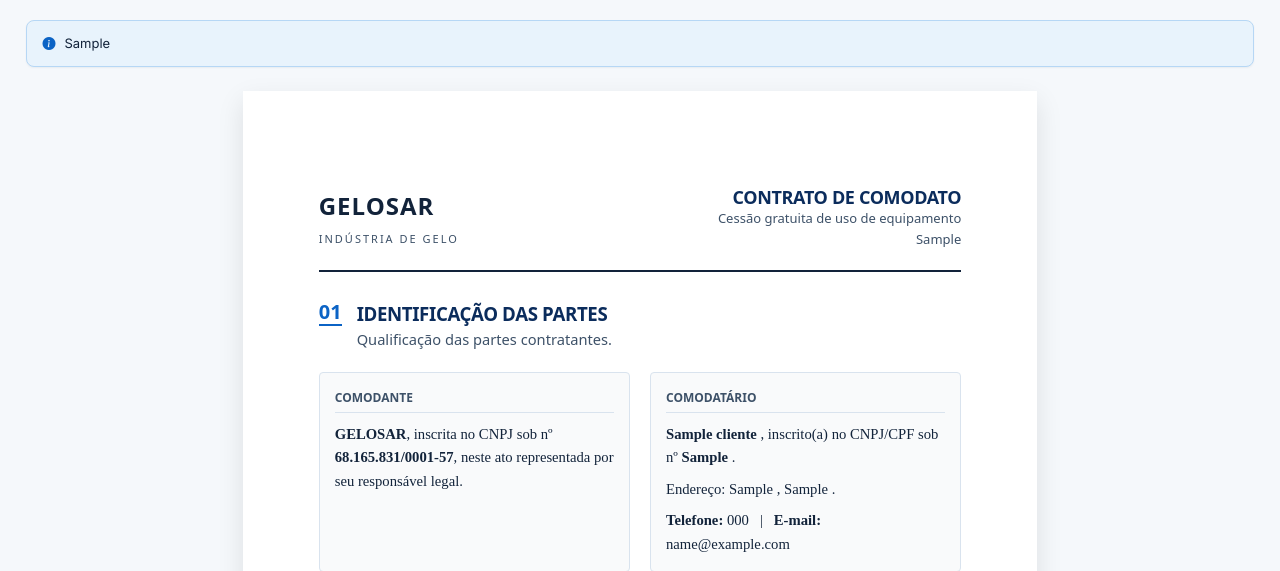
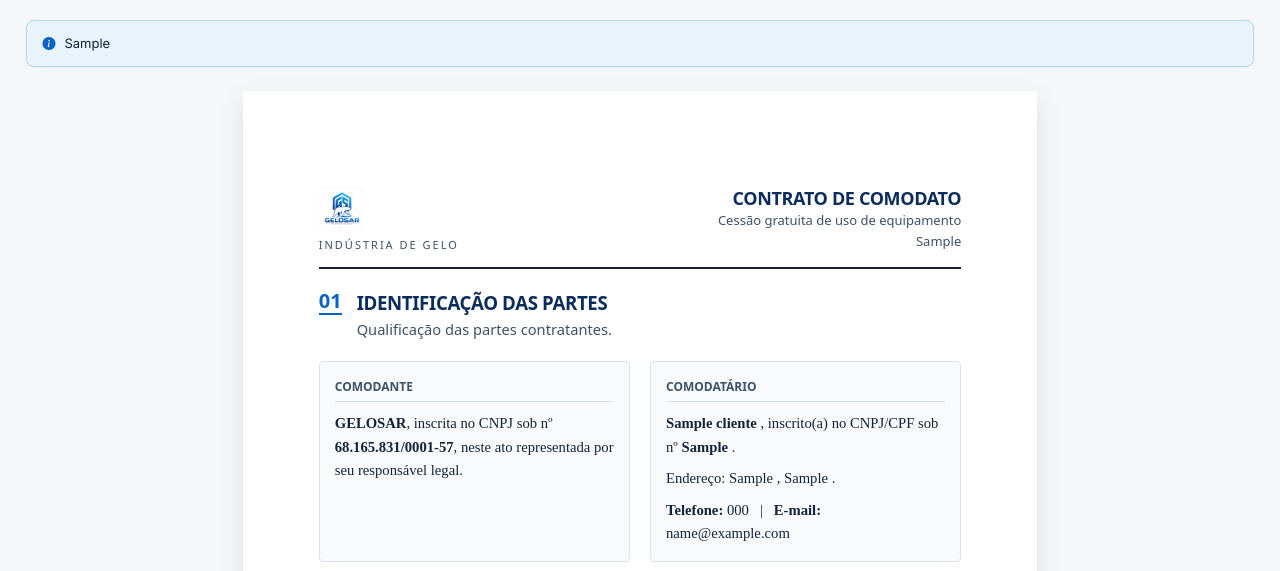
Before and after one commit to anderson-santos10/gelosar, a Django app: page /equipamentos/contrato-comodato/1/ in a window 1280 px wide. Shown: the part 180-751 px from the top of the page. Run offline with Django 5.2, Linux system fonts and the light colour scheme; a user stored in the database is signed in; tables that the repository leaves empty hold one stand-in row (values such as "Sample post").

Commit message:
Ajustes de contratos, estoque e vendas

```diff
--- a/equipamentos/static/css/contrato_comodato.css
+++ b/equipamentos/static/css/contrato_comodato.css
@@ -39,15 +39,25 @@
     display: flex;
     justify-content: space-between;
     align-items: center;
-    margin-bottom: 20px;
+    margin-bottom: 14px;
     font-family: system-ui, -apple-system, sans-serif;
 }
 
-.marca .logo-marca {
-    font-size: 24px;
-    font-weight: 900;
-    letter-spacing: 1px;
-    color: var(--text-main);
+.marca {
+    display: flex;
+    flex-direction: column;
+    align-items: flex-start;
+    gap: 4px;
+}
+
+.marca .logo-oficial {
+    display: block;
+    height: 46px;
+    width: auto;
+    max-width: 140px;
+    object-fit: contain;
+    object-position: left center;
+    background: #fff;
 }
 
 .marca span {
@@ -77,7 +87,7 @@
 .documento-linha {
     height: 2px;
     background: var(--text-main);
-    margin-bottom: 30px;
+    margin-bottom: 22px;
 }
 
 /* =====================================================
--- a/equipamentos/templates/equipamentos/contrato_comodato.html
+++ b/equipamentos/templates/equipamentos/contrato_comodato.html
@@ -61,7 +61,13 @@
 
         <header class="contrato-cabecalho">
             <div class="marca">
-                <div class="logo-marca">GELOSAR</div>
+                <img
+                    class="logo-oficial"
+                    src="{% static 'img/logo-gelosar.jpg' %}"
+                    alt="GELOSAR"
+                    width="140"
+                    height="46"
+                >
                 <span>INDÚSTRIA DE GELO</span>
             </div>
             <div class="titulo-documento">
--- a/equipamentos/templates/equipamentos/contrato_comodato_list.html
+++ b/equipamentos/templates/equipamentos/contrato_comodato_list.html
@@ -48,7 +48,7 @@
                     <td>{{ contrato.cliente.nome }}</td>
                     <td>{{ contrato.equipamento.nome }}</td>
                     <td>{{ contrato.data_inicio|date:"d/m/Y" }}</td>
-                    <td>{{ contrato.data_fim|date:"d/m/Y"|default:"—" }}</td>
+                    <td>{{ contrato.data_fim|date:"d/m/Y"|default:"Indeterminado" }}</td>
                     <td>{{ contrato.get_status_display }}</td>
                     <td>
                         <a href="{% url 'equipamentos:contrato_comodato_detalhe' contrato.pk %}" class="gs-btn gs-btn-outline">Ver</a>
--- a/equipamentos/tests.py
+++ b/equipamentos/tests.py
@@ -435,6 +435,8 @@ class ContratoComodatoPersistenciaTests(TestCase):
         self.assertContains(detalhe, "contrato-comodato")
         self.assertContains(detalhe, "gs-print-comodato")
         self.assertContains(detalhe, "css/contrato_comodato.css")
+        self.assertContains(detalhe, "img/logo-gelosar.jpg")
+        self.assertContains(detalhe, "logo-oficial")
 
     def test_edicao_mantem_criado_em(self):
         contrato = ContratoComodato.objects.create(
--- a/estoque/templates/estoque/ajuste_produto.html
+++ b/estoque/templates/estoque/ajuste_produto.html
@@ -16,9 +16,6 @@
             </ol>
             <h1 class="gs-page-header__title">Ajuste de produto</h1>
             <p class="gs-page-header__desc">Acréscimo positivo (AJUSTE) no livro de estoque. Quantidade negativa não é aceita.</p>
-        </div>
-        <div class="gs-page-header__actions">
-            <a href="{% url 'estoque:estoque' %}" class="gs-btn gs-btn-outline">Voltar</a>
         </div>
     </header>
 
--- a/estoque/templates/estoque/entrada_insumo.html
+++ b/estoque/templates/estoque/entrada_insumo.html
@@ -16,9 +16,6 @@
             </ol>
             <h1 class="gs-page-header__title">Entrada de insumo</h1>
             <p class="gs-page-header__desc">Registre uma entrada no estoque de insumos</p>
-        </div>
-        <div class="gs-page-header__actions">
-            <a href="{% url 'estoque:estoque' %}" class="gs-btn gs-btn-outline">Voltar</a>
         </div>
     </header>
 
--- a/vendas/templates/nova_venda.html
+++ b/vendas/templates/nova_venda.html
@@ -19,9 +19,6 @@
             </ol>
             <h1 class="gs-page-header__title">Novo pedido</h1>
             <p class="gs-page-header__desc">Informe o cliente, os produtos e as quantidades</p>
-        </div>
-        <div class="gs-page-header__actions">
-            <a href="{% url 'dashboard' %}" class="gs-btn gs-btn-outline">Cancelar</a>
         </div>
     </header>
 
```
Also changed, not shown: other parts of equipamentos/static/css/contrato_comodato.css (+19 -9 lines).
